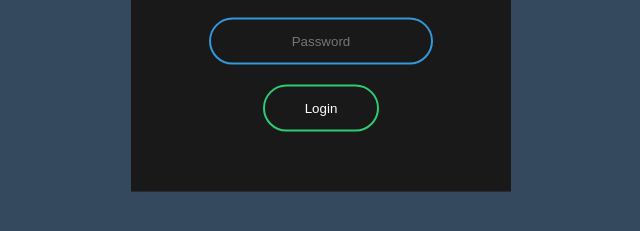
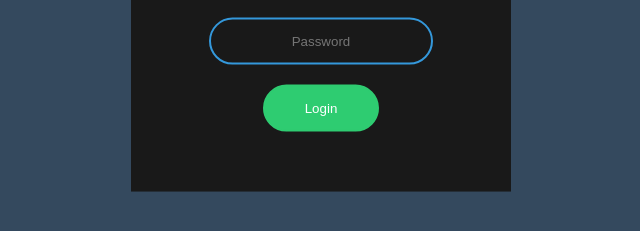
Before and after one commit to Muhtashim009/Login-Page-on-Css, a plain HTML site: page index.html in a window 1280 px wide. In both pictures the pointer is over the input "Login". Shown: the part 389-620 px from the top of the page, without its empty margins (319-959 px from the left). Drawn offline with Linux system fonts and the light colour scheme.

Commit message:
submit hover

```diff
--- a/style.css
+++ b/style.css
@@ -63,3 +63,7 @@ body{
    transition: 0.25s;
    cursor: pointer;
 }
+
+[type="submit"]:hover{
+    background: #2ecc71;
+}
```
